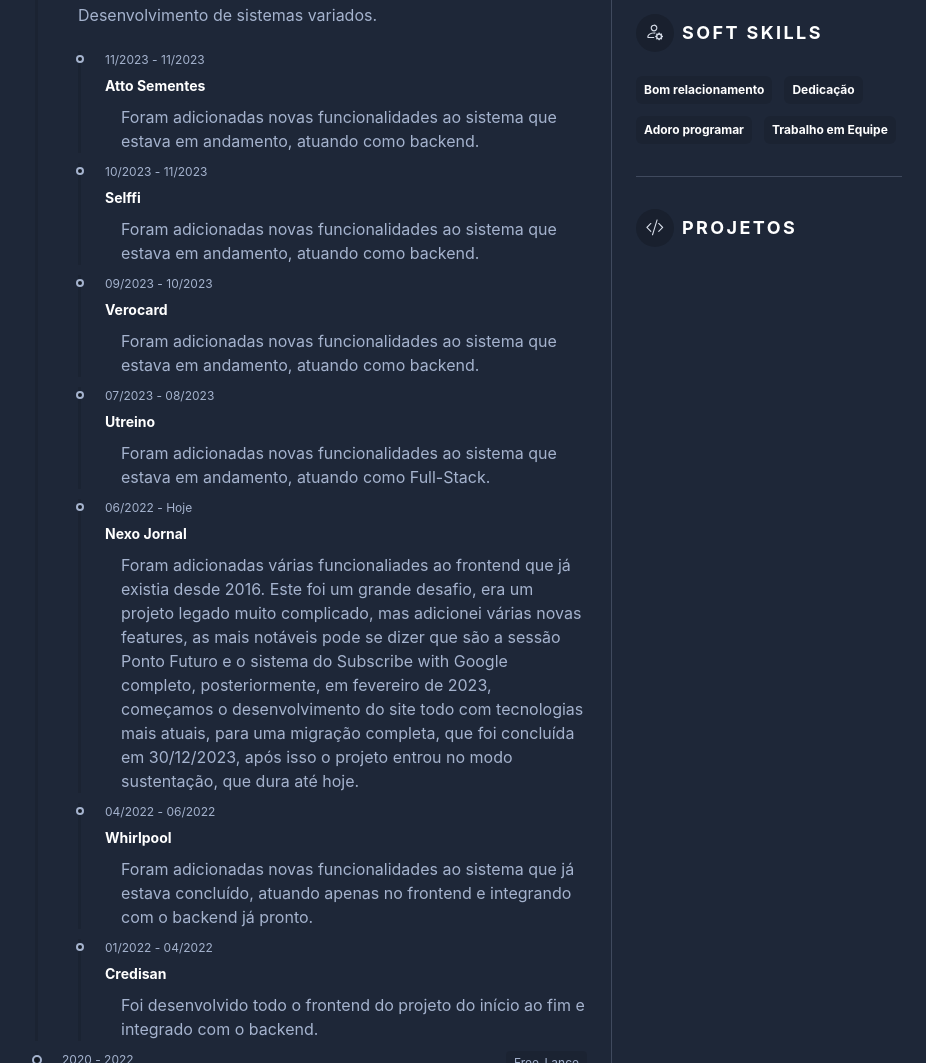
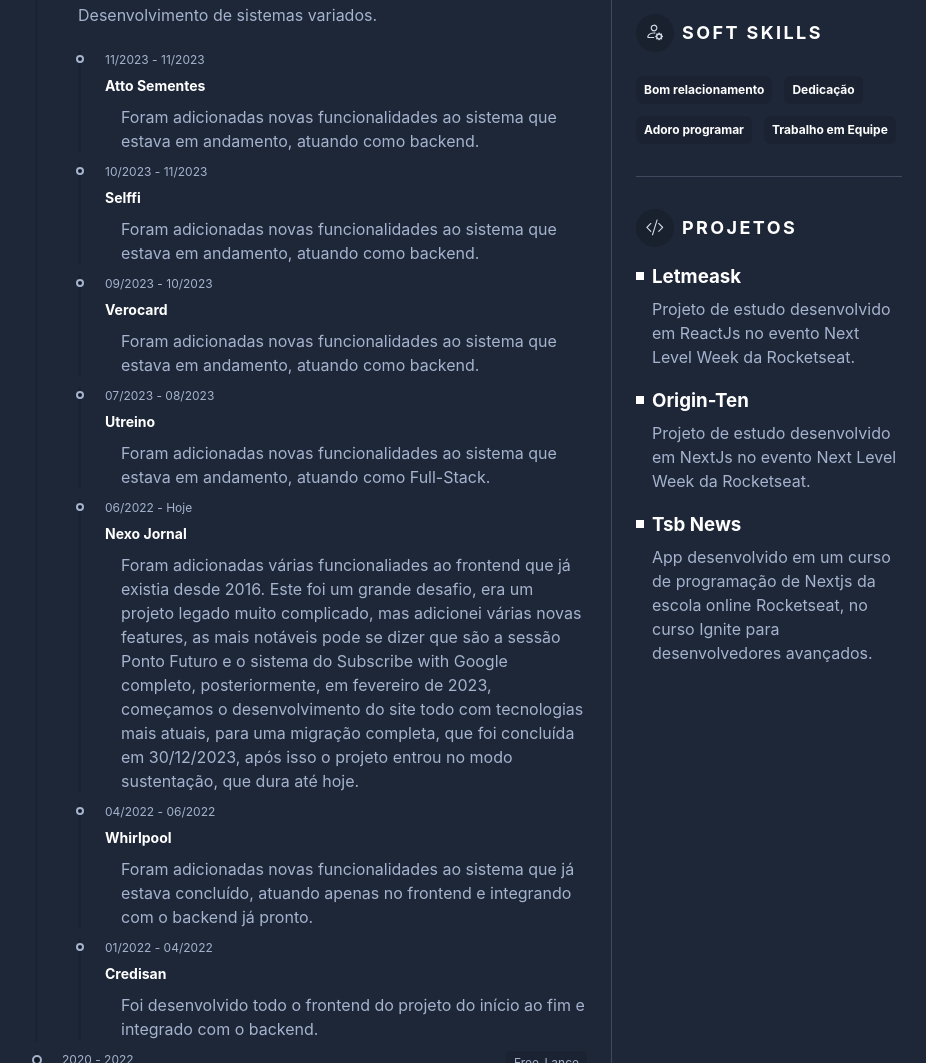
Before and after one commit to teilorbarcelos/portfolio-gatsby, a Gatsby site: page /resume in a window 1280 px wide. Shown: the part 767-1830 px from the top of the page, without its empty margins (179-1105 px from the left). Built offline with nearby package versions, Linux system fonts and the light colour scheme; Gatsby itself is replaced by a stand-in of ours.

Commit message:
feat: Side projects list added

```diff
--- a/src/base/constants/featuredProjects.ts
+++ b/src/base/constants/featuredProjects.ts
@@ -4,6 +4,7 @@
   {
     id: "1",
     featuredText: `Este Projeto de estudo foi desenvolvido em ReactJs no evento Next Level Week da Rocketseat, foi quando tive meu primeiro contato com esta ferramenta, mas na época já dei uma boa invrementada no projeto fazendo integração com plataformas de streaming através da lib react-player.`,
+    miniText: `Projeto de estudo desenvolvido em ReactJs no evento Next Level Week da Rocketseat.`,
     imageUrl:
       "https://raw.githubusercontent.com/teilorbarcelos/portfolio-gatsby/main/src/images/letmeask.png",
     title: "Letmeask",
@@ -13,6 +14,7 @@
   {
     id: "2",
     featuredText: `Este Projeto de estudo foi desenvolvido em NextJs no evento Next Level Week da Rocketseat, no evento foi ensinado originalmente em html, css e javascript, mas como eu queria treinar minhas habilidades com ReactJs em um framework robusto, fiz com nextJs e o resultado foi esse.`,
+    miniText: `Projeto de estudo desenvolvido em NextJs no evento Next Level Week da Rocketseat.`,
     imageUrl:
       "https://raw.githubusercontent.com/teilorbarcelos/portfolio-gatsby/main/src/images/origin.png",
     title: "Origin-Ten",
@@ -22,6 +24,7 @@
   {
     id: "3",
     featuredText: `Este aplicativo foi desenvolvido em um curso de programação do Nextjs da escola online Rocketseat, no curso Ignite para desenvolvedores avançados. É um aplicativo JAM Stack, SSR & SSG bootstrapped com [Create Next App] e, basicamente, é um blog de notícias, o FaunaDB foi usado para armazenar todos os dados, o sistema de login foi feito com Github API, a loja o sistema foi feito com stripe API e o sistema de posts foi feito com CMS prismic, afinal adicionei a responsividade ao layout por conta própria.`,
+    miniText: `App desenvolvido em um curso de programação de Nextjs da escola online Rocketseat, no curso Ignite para desenvolvedores avançados.`,
     imageUrl:
       "https://raw.githubusercontent.com/teilorbarcelos/portfolio-gatsby/main/src/images/tsb-news.png",
     title: "Tsb News",
--- a/src/components/Header/components/BlockPieces/FeaturedTeasers/components/FeaturedTeaser/index.tsx
+++ b/src/components/Header/components/BlockPieces/FeaturedTeasers/components/FeaturedTeaser/index.tsx
@@ -8,6 +8,7 @@
   imageUrl: string;
   title: string;
   featuredText: string;
+  miniText: string;
   url: string;
   repository: string;
 }
--- a/src/components/ProjectsSideList/index.tsx
+++ b/src/components/ProjectsSideList/index.tsx
@@ -2,6 +2,9 @@
 import { ResumeBlockItemHeader } from "../ResumeBlockItemHeader";
 import { RightListItemContainer } from "@/pages/resume";
 import { ProjectsIcon } from "@/icons/ProjectsIcon";
+import { featuredProjects } from "@/base/constants";
+import { SideProjectsContainer } from "./styles";
+import { Link } from "gatsby";
 
 export const ProjectsSideList: React.FC = () => {
   return (
@@ -10,7 +13,16 @@
         <ProjectsIcon />
         Projetos
       </ResumeBlockItemHeader>
-
+      <SideProjectsContainer>
+        {featuredProjects.map((project) => (
+          <Link target="_blank" to={project.url}>
+            <li key={project.id}>
+              <h1>{project.title}</h1>
+              <p>{project.miniText}</p>
+            </li>
+          </Link>
+        ))}
+      </SideProjectsContainer>
     </RightListItemContainer>
   );
 };
--- /dev/null
+++ b/src/components/ProjectsSideList/styles.tsx
@@ -0,0 +1,36 @@
+import { rem } from "@/helpers/rem";
+import styled from "styled-components";
+
+export const SideProjectsContainer = styled.ul`
+  padding-inline-start: 0;
+  display: flex;
+  flex-direction: column;
+  gap: ${rem(18)};
+
+  li {
+    list-style-type: none;
+    padding-left: ${rem(16)};
+
+    h1 {
+      position: relative;
+      color: #fff;
+      margin-bottom: ${rem(6)};
+
+      &::before {
+        position: absolute;
+        display: block;
+        content: "";
+        width: ${rem(8)};
+        height: ${rem(8)};
+        background: #fff;
+
+        top: ${rem(9)};
+        left: ${rem(-16)};
+      }
+    }
+
+    p {
+      color: #a5b3ce;
+    }
+  }
+`;
```
